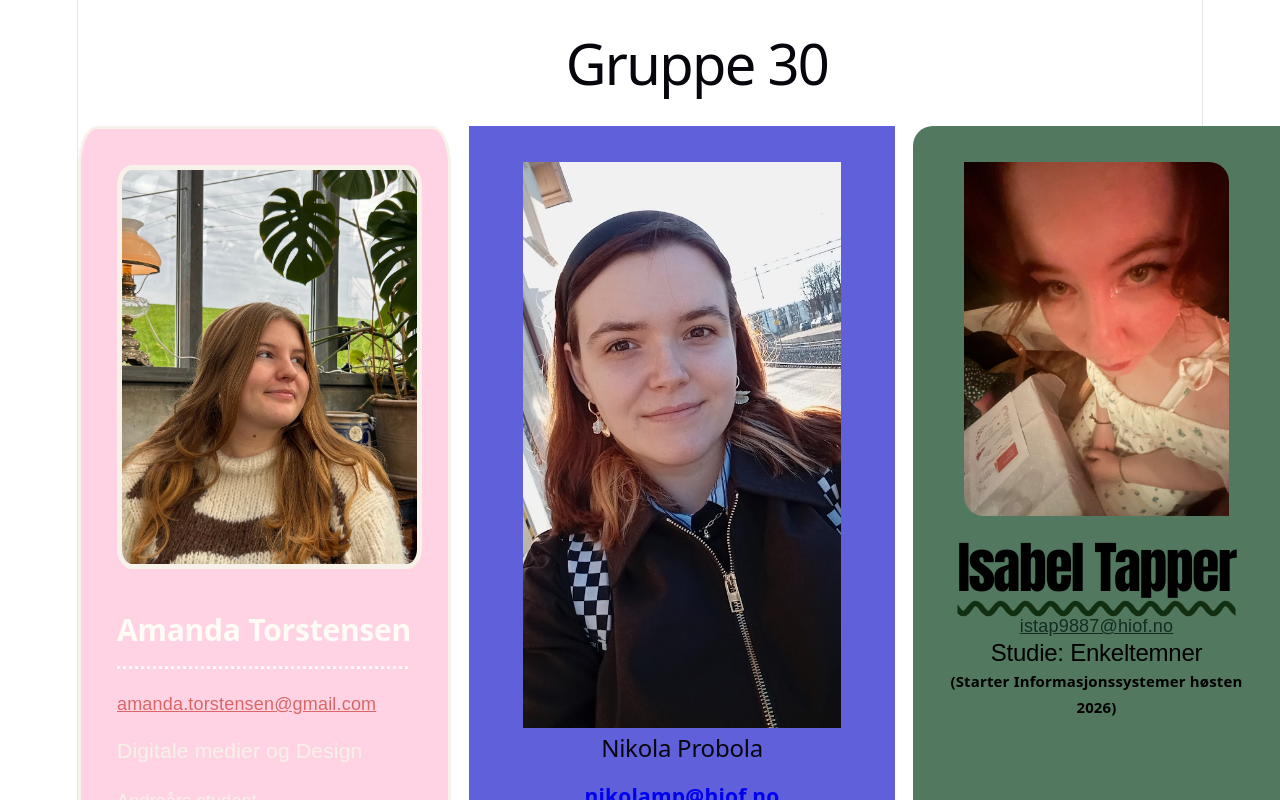
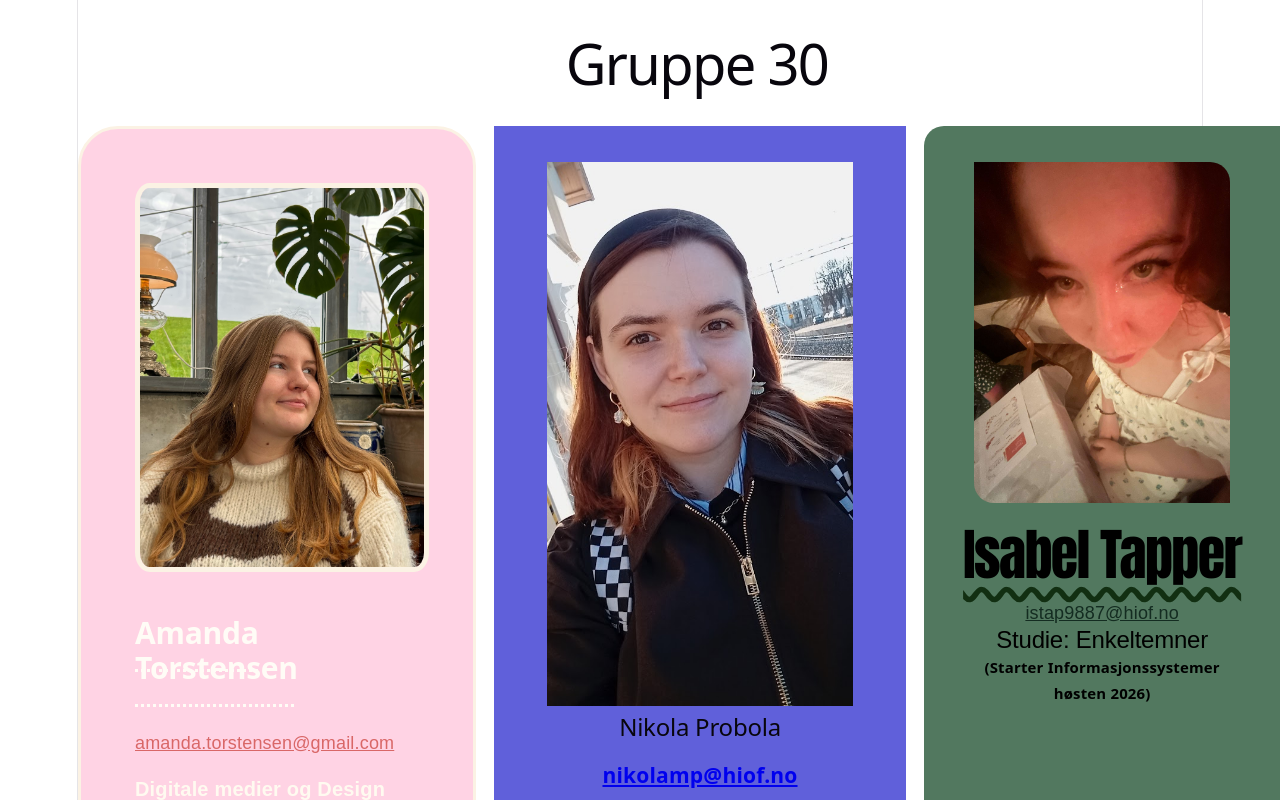
Before and after one commit to Nikola714/Arbeidskrav4_UIN26, a React app in the folder frontend/: page / in a window 1280 px wide. Shown: the top 800 px of the page. Built offline with nearby package versions, Linux system fonts and the light colour scheme; no server answers; the HTML template or start-up script is replaced by a standard one.

Commit message:
kommentar og css

```diff
--- a/frontend/src/components/Amanda.jsx
+++ b/frontend/src/components/Amanda.jsx
@@ -13,6 +13,3 @@ export default function Amanda() {
         </article>
         </>
     )}
-
-
-// Problemer med pc, så jeg har selv programmert alt på branch men vi ble nødt til å kopiere alt inn i nye repositorier flere ganger i starten av oppgaven.
--- a/frontend/src/components/Home.jsx
+++ b/frontend/src/components/Home.jsx
@@ -22,3 +22,5 @@ export default function Home(){
         </main>
     )
 }
+
+// Problemer med pc, så vi har selv programmert alt på branch men vi ble nødt til å kopiere alt inn i nye repositorier flere ganger i starten av oppgaven.
--- a/frontend/src/css/amandaStil.css
+++ b/frontend/src/css/amandaStil.css
@@ -3,7 +3,7 @@
 
 #amandaKort {
     background-color: rgb(255, 211, 228);
-    color: rgb(247, 242, 233);
+    color: rgb(255, 250, 240);
 
 
     font-family: Arial, Helvetica, sans-serif;
@@ -11,10 +11,10 @@
     text-align: left;
     margin: 0;
     width: 25%;
-    padding: 2rem;
+    padding: 3rem;
 
-    border-radius: 5%;
-    border-color: rgb(247, 242, 233);
+    border-radius: 40px;
+    border-color: rgb(251, 242, 228);
     border-style: solid;
     border-width: 3px;
 
@@ -22,7 +22,7 @@
     img {
     max-width: 100%;
     border-radius: 5%;
-    border-color: rgb(247, 242, 233);
+    border-color: rgb(251, 242, 228);
     border-style: solid;
     border-width: 5px;
 
@@ -52,11 +52,12 @@
 
 
     h3 {
-        font-size: 1,5rem;
-        font-weight: 200;
+        font-size: 20px;
+        font-weight: 800;
     }
     h4 {
-        font-size: 1,5rem;
+        font-size: 18px;
         font-weight: 200;
+
     }
 }
```
